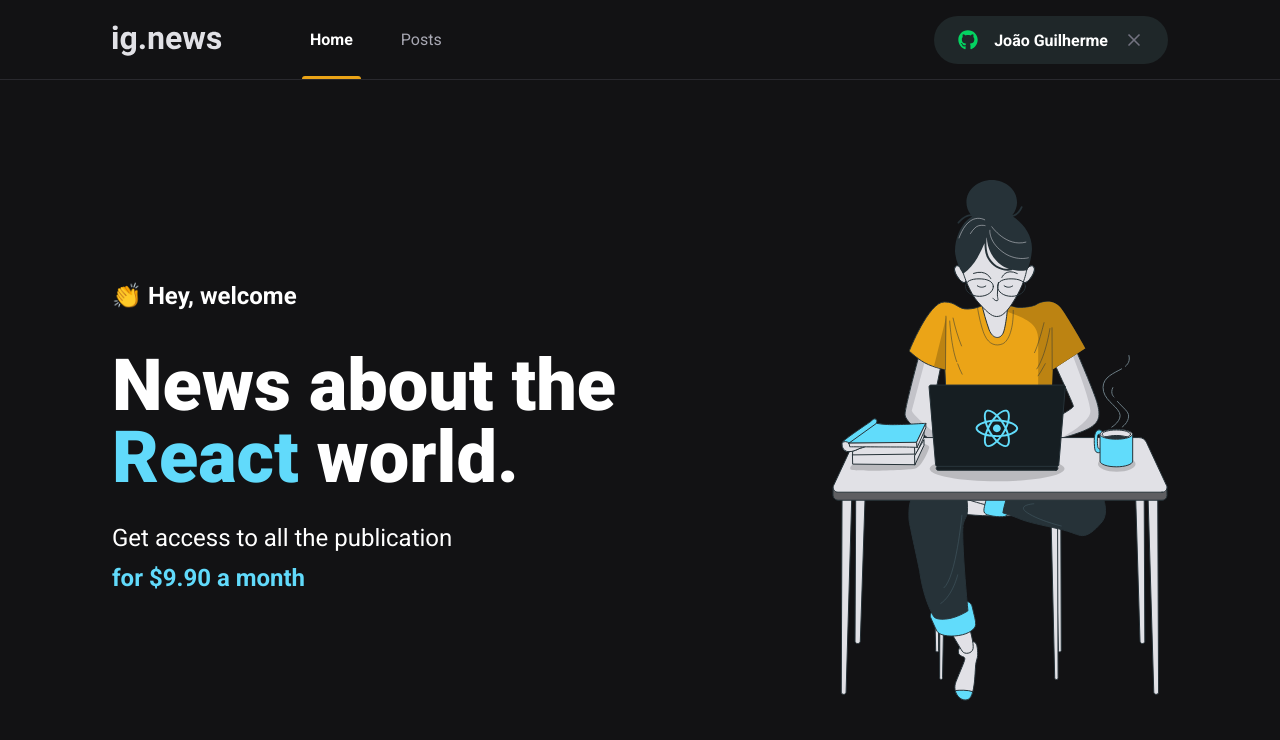
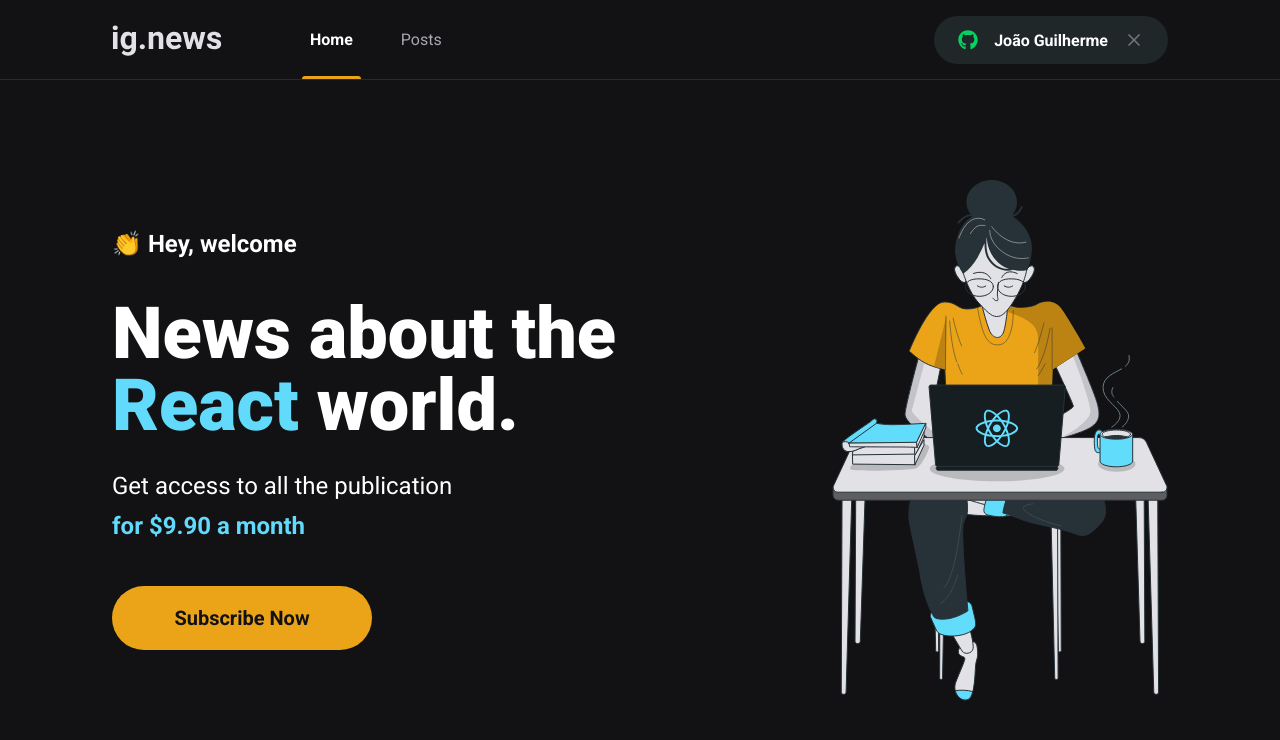
Before and after one commit to JoaoGF03/03-ignews, a Next.js app: page / in a window 1280 px wide. Shown: the top 740 px of the page. Built offline with nearby package versions, Linux system fonts and the light colour scheme.

Commit message:
Creating Component SubscribeButton

```diff
--- /dev/null
+++ b/src/components/SubscribeButton/index.tsx
@@ -0,0 +1,13 @@
+import React from 'react'
+import styles from './styles.module.scss'
+
+export default function SubscribeButton() {
+  return (
+    <button
+      type="button"
+      className={styles.subscribeButton}
+    >
+      Subscribe Now
+    </button>
+  )
+}
--- /dev/null
+++ b/src/components/SubscribeButton/styles.module.scss
@@ -0,0 +1,20 @@
+.subscribeButton {
+  height: 4rem;
+  width: 260px;
+  border: 0;
+  border-radius: 2rem;
+  background: var(--yellow-500);
+  color: var(--gray-900);
+  font-size: 1.25rem;
+  font-weight: bold;
+
+  display: flex;
+  align-items: center;
+  justify-content: center;
+
+  transition: filter 0.2s;
+
+  &:hover {
+    filter: brightness(0.8);
+  }
+}
--- a/src/pages/home.module.scss
+++ b/src/pages/home.module.scss
@@ -38,4 +38,8 @@
       font-weight: bold;
     }
   }
+
+  button {
+    margin-top: 2.5rem;
+  }
 }
--- a/src/pages/index.tsx
+++ b/src/pages/index.tsx
@@ -1,6 +1,7 @@
 import Head from 'next/head'
 import Image from 'next/image'
 import Avatar from '../../public/images/avatar.svg'
+import SubscribeButton from '../components/SubscribeButton'
 import styles from './home.module.scss'
 
 export default function Home() {
@@ -18,6 +19,7 @@
             Get access to all the publication <br />
             <span>for $9.90 a month</span>
           </p>
+          <SubscribeButton />
         </section>
 
         <Image src={Avatar} alt="Girl coding" />
```
